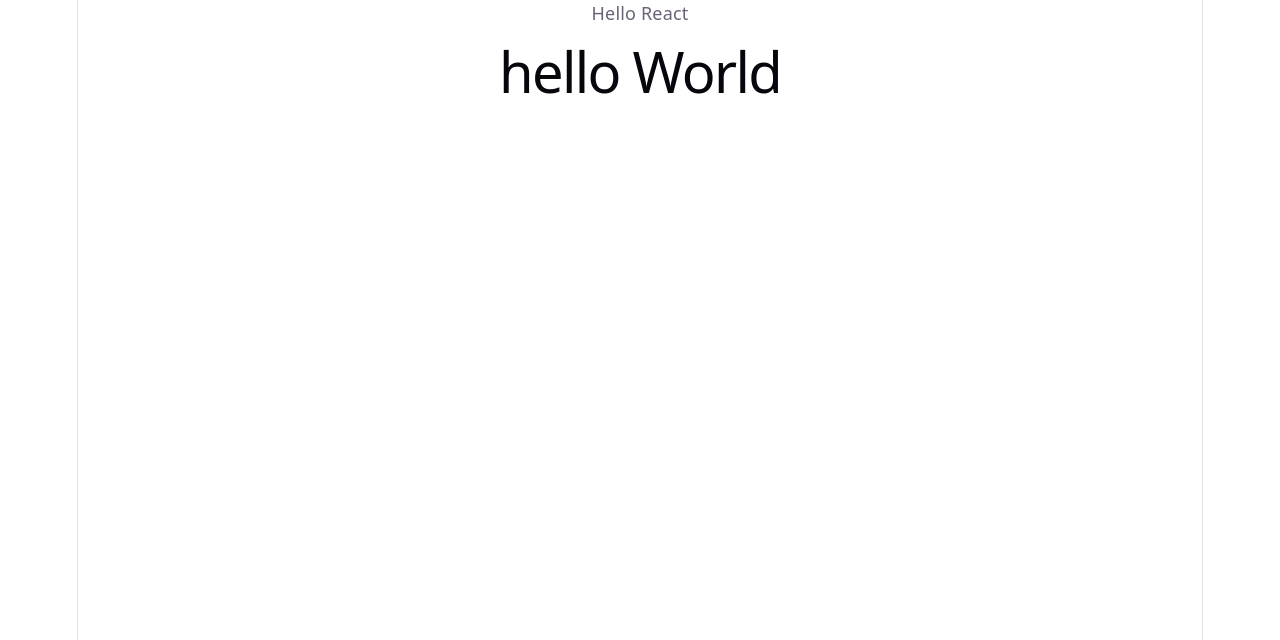
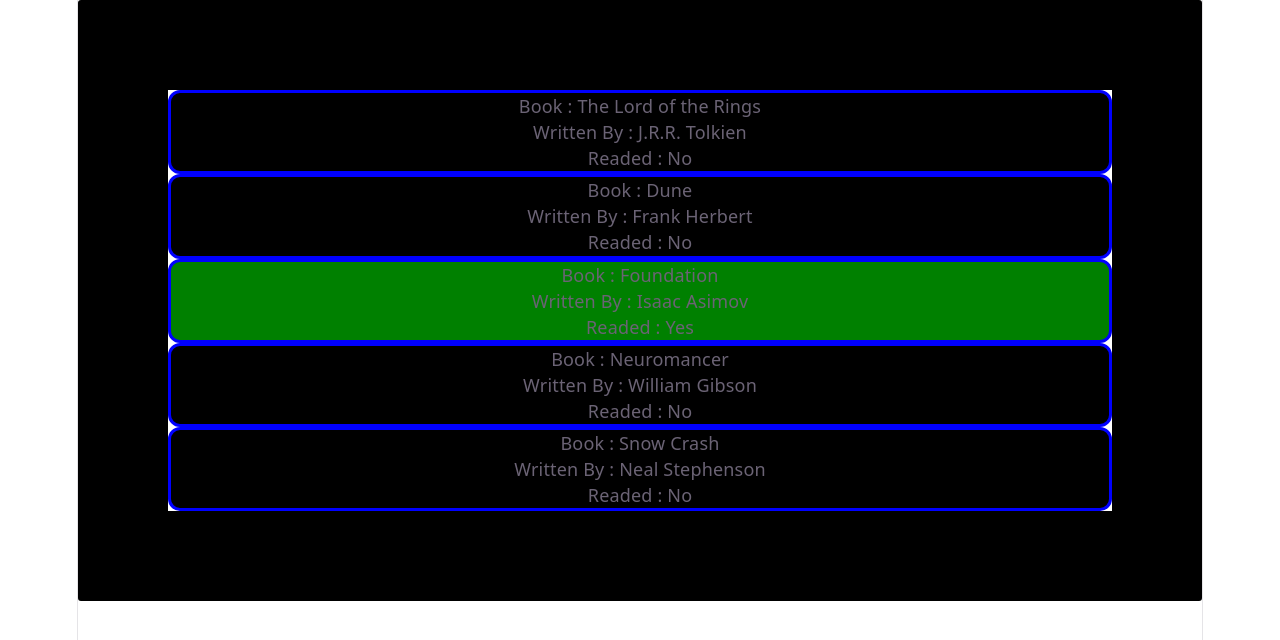
Before and after one commit to mohit-solidity/React-Learning, a React (Vite) app: page / in a window 1280 px wide. Shown: the top 640 px of the page. Built offline with nearby package versions, Linux system fonts and the light colour scheme.

Commit message:
Learned Array And Object Passing

```diff
--- /dev/null
+++ b/components/PropsArray.jsx
@@ -0,0 +1,13 @@
+export default function ReceiveArray({Array}){
+    return(
+        <div style={{border:"90px solid black" , borderRadius:'3px'}}>
+            {Array.map((book)=>(
+                <div key={book.id} style={{border:'3px solid blue' , borderRadius:'12px' , backgroundColor: book.isRead?'green':'black'}}>
+                    <p>Book : {book.title}</p>
+                    <p>Written By : {book.author}</p>
+                    <p>Readed : {book.isRead?"Yes":"No"}</p>
+                </div>
+            ))}
+        </div>
+    )
+}
--- /dev/null
+++ b/components/Test.jsx
@@ -0,0 +1,9 @@
+export default function ReceiveProps({propsObject}){
+    return(
+        <>
+            <p>Name : {propsObject.name.name2}</p>
+            <p>Age : {propsObject.age}</p>
+            <p>College : {propsObject.college}</p>
+        </>
+    )
+}
--- a/src/App.jsx
+++ b/src/App.jsx
@@ -1,12 +1,24 @@
 import { useEffect, useState } from 'react'
-
+import ReceiveProps from '../components/Test';
+import ReceiveArray from '../components/PropsArray';
 
 function App() {
+  const arr = ["Mohit","Rohit","Ritika","Gourav","Ankit"]
+  const initialBooks = [
+    { id: 1, title: "The Lord of the Rings", author: "J.R.R. Tolkien", isRead: false },
+    { id: 2, title: "Dune", author: "Frank Herbert", isRead: false },
+    { id: 3, title: "Foundation", author: "Isaac Asimov", isRead: true },
+    { id: 4, title: "Neuromancer", author: "William Gibson", isRead: false },
+    { id: 5, title: "Snow Crash", author: "Neal Stephenson", isRead: false }
+  ];
+
+  function markAsRead({id}){
+    initialBooks.tit
+  }
   return(
-    <>
-      <p>Hello React</p>
-      <h1>hello World</h1>
-    </>
+    <div>
+      <ReceiveArray Array={initialBooks} />
+    </div>
   )
 }
 
```
Also changed, not shown: components/ButtonTest.jsx (deleted, +0 -27 lines), components/UserDetails.jsx (deleted, +0 -12 lines), components/Props.jsx (renamed from components/MainC.jsx).
